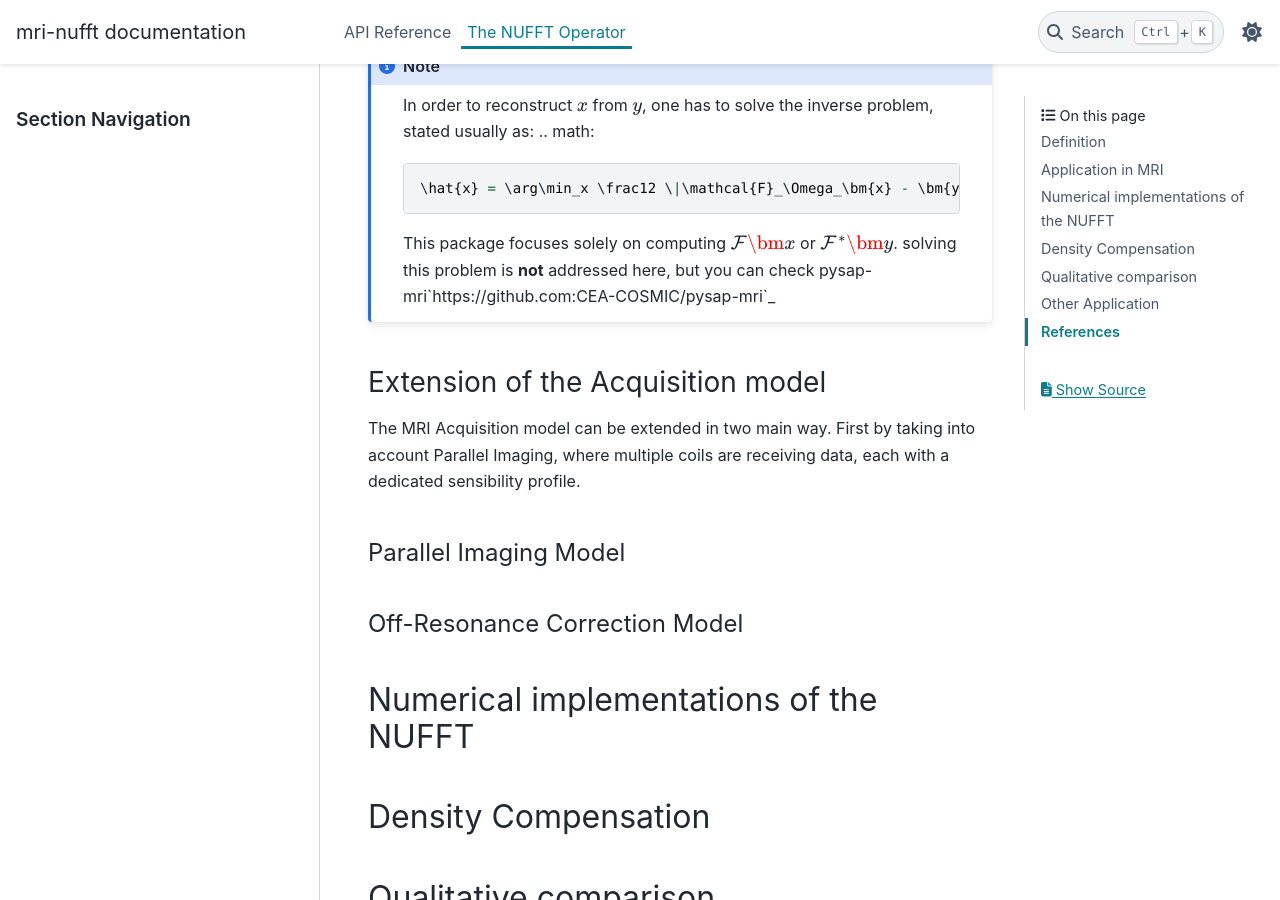
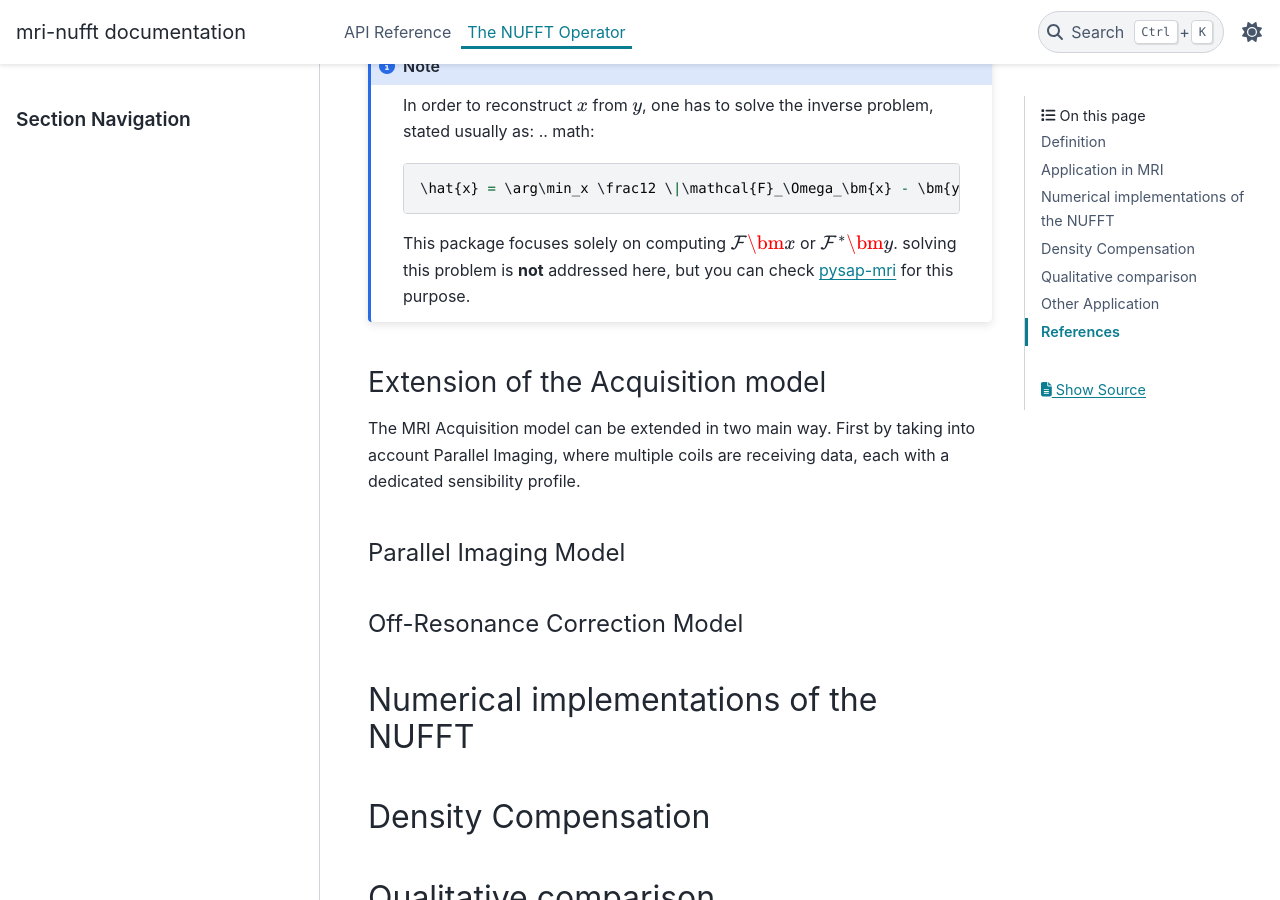
Before and after one commit to mind-inria/mri-nufft, a Sphinx documentation site: the page built from docs/nufft.rst, in a window 1280 px wide and 900 px high, scrolled down 974 px. Built offline with Sphinx 7.4.7 and the PyData theme 0.15.4, drawn with Linux system fonts in a browser that asks for light colours; pages that are not in the unit, such as notebooks, are missing from menus.

Commit message:
doc: fix link.

```diff
--- a/docs/nufft.rst
+++ b/docs/nufft.rst
@@ -35,7 +35,7 @@ Where:
       \hat{x} = \arg\min_x \frac12 \|\mathcal{F}_\Omega_\bm{x} - \bm{y}\|_2^2 + g(\bm{x}).
 
    This package focuses solely on computing :math:`\mathcal{F}\bm{x}` or :math:`\mathcal{F}^*\bm{y}`.
-   solving this problem is **not** addressed here, but you can check pysap-mri`https://github.com:CEA-COSMIC/pysap-mri`_
+   solving this problem is **not** addressed here, but you can check `pysap-mri <https://github.com/CEA-COSMIC/pysap-mri>`_ for this purpose.
 
 Extension of the Acquisition model
 ^^^^^^^^^^^^^^^^^^^^^^^^^^^^^^^^^^
```
